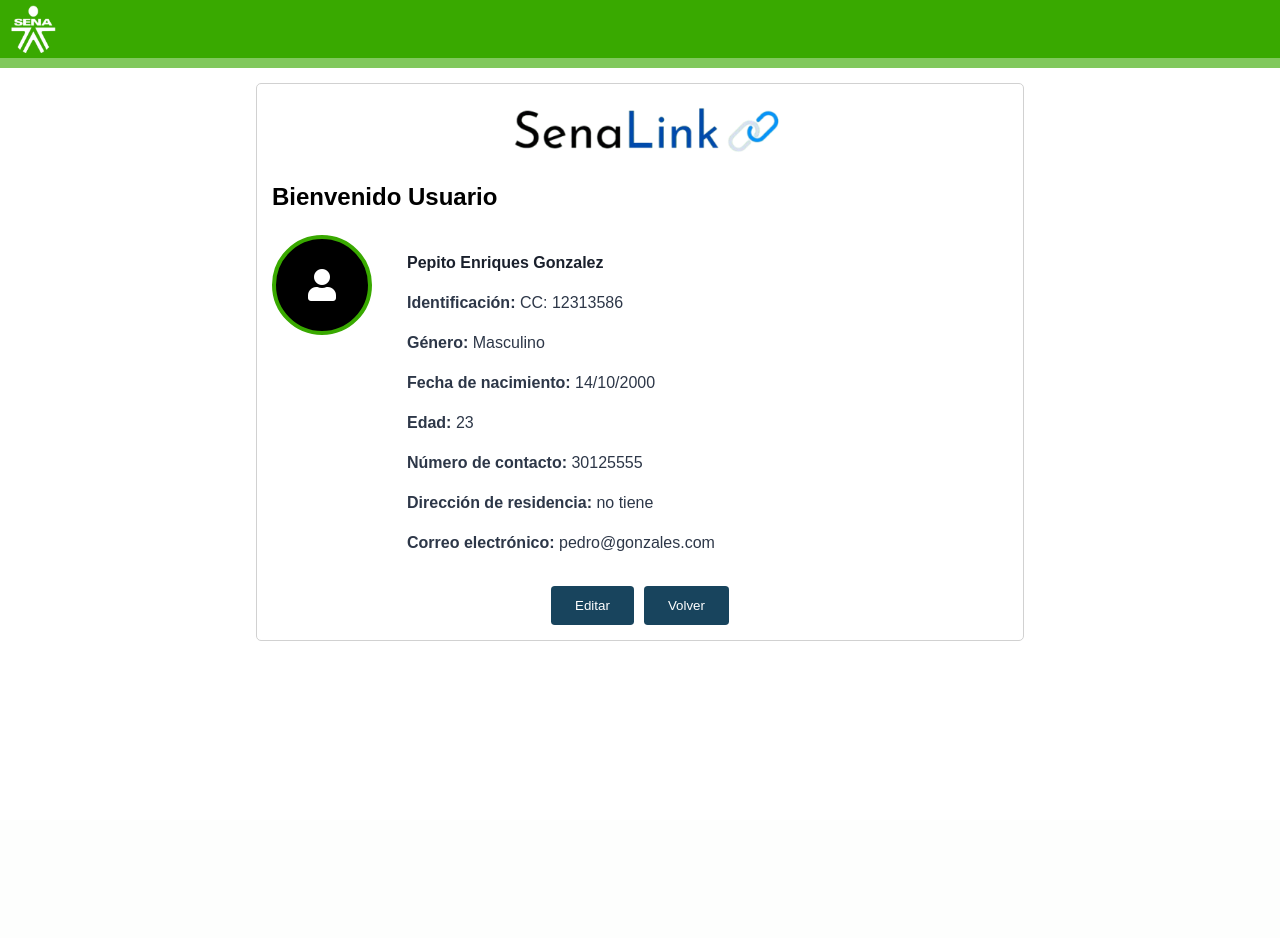
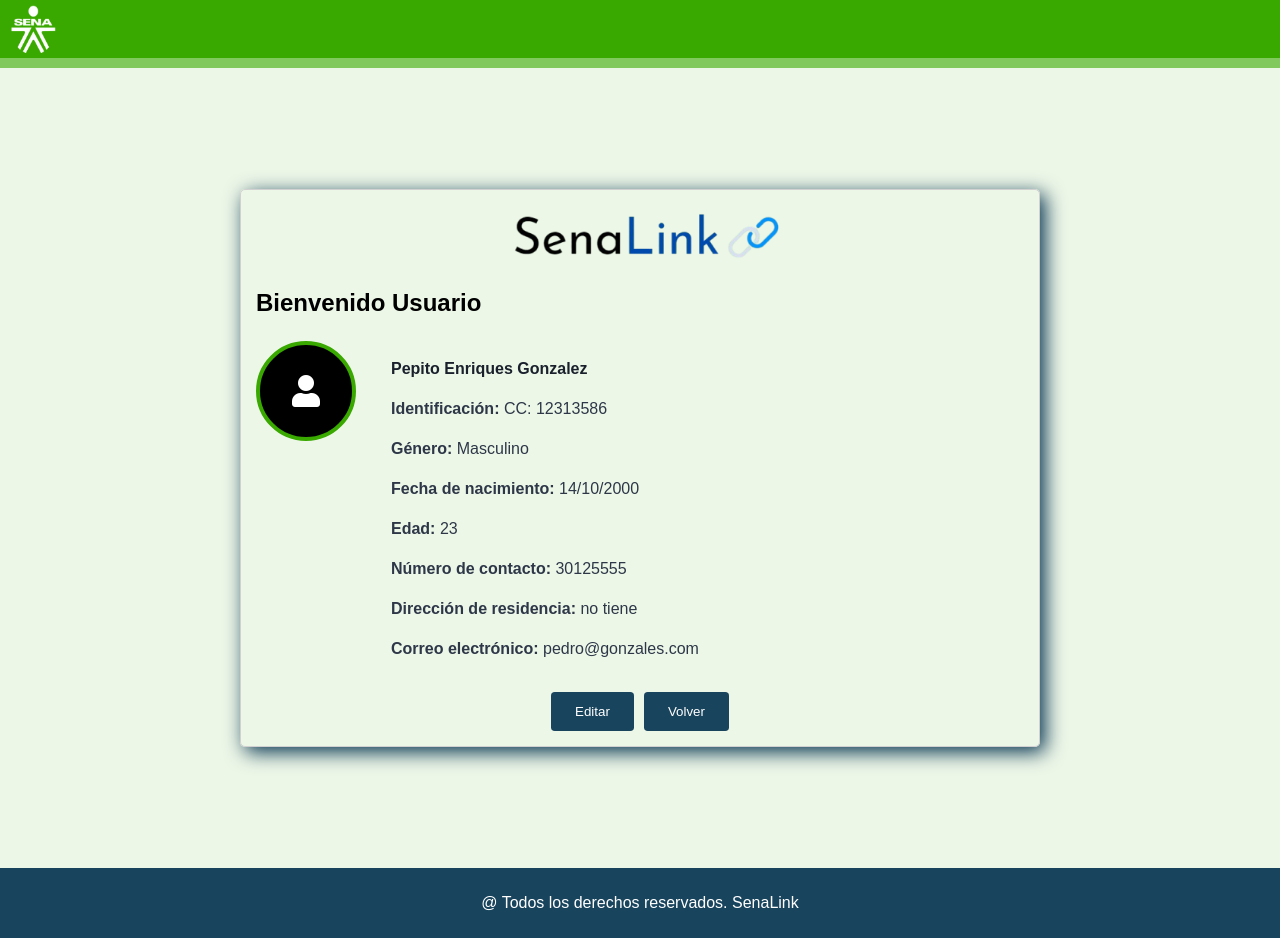
Before and after one commit to felipe397/senalink5, a PHP site: page /html/Super_Admin/viewuser.html in a window 1280 px wide. Before the commit the page ends 641 px from the top, so only its background shows below. Run offline with PHP 8.4, Linux system fonts and the light colour scheme.

Commit message:
view user

```diff
--- a/senalink/css/viewuser.css
+++ b/senalink/css/viewuser.css
@@ -6,7 +6,7 @@
     margin: 0;
     padding: 0;
     height: 100%;
-    background-color: var(--primary-200);
+    background-color: var(--primary-50);
   }
 
   /* Global Styles */
@@ -74,35 +74,9 @@
 
 .main {
   display: flex;
-  min-height: calc(100vh - 48px);
-  background: #ffffff;
-}
-
-.sidebar {
-  width: 12rem;
-  padding: 1.5rem 1rem;
-  border-right: 1px solid #e2e8f0;
-  background: #ffffff;
-  font-size: 0.875rem;
-}
-
-.sidebar ul {
-  list-style: none;
-  padding: 0;
-  margin: 0;
-}
-
-.sidebar li {
-  display: flex;
-  align-items: center;
-  gap: 0.5rem;
-  margin-bottom: 1rem;
-  color: #4a5568;
-}
-
-.content {
-  flex: 1;
-  padding: 1.5rem;
+  flex-direction: column;
+  place-content: center;
+  height: 100%;
 }
 .card {
   display: flex;
@@ -113,6 +87,10 @@
   max-width: 76.8rem;
   margin: 0 auto;
   font-size: var(--h2-font-size);
+  box-shadow: 0.5rem 0.5rem 2rem  rgba(0, 48, 77,1);
+  width: 80rem;
+  max-width: 100%;
+  max-height: 100%;
 }
 .logo__Senalink{
   height: 6rem;
@@ -192,3 +170,10 @@
 .btn.edit:hover {
   background-color: var(--Secundary-950);;
 }
+footer {
+    background-color: var(--Secundary-950);
+    color: white;
+    text-align: center;
+    width: 100%;
+    padding: 1rem;
+}
--- a/senalink/html/Super_Admin/viewuser.html
+++ b/senalink/html/Super_Admin/viewuser.html
@@ -24,7 +24,6 @@
 </header>
   <div class="linea-verde"></div>
   <main class="main">
-    <section class="content">
         <div class="card">
           <img src="../../img/logo-proyecto1.png"class="logo__Senalink">
           <p class="title">Bienvenido Usuario</p>
@@ -48,7 +47,9 @@
             <button class="btn edit"><a href=""></a>Volver</button>
           </div>
       </div>
-    </section>
   </main>
+  <footer>
+    <p>@ Todos los derechos reservados. SenaLink</p>
+  </footer>
 </body>
 </html>
```
